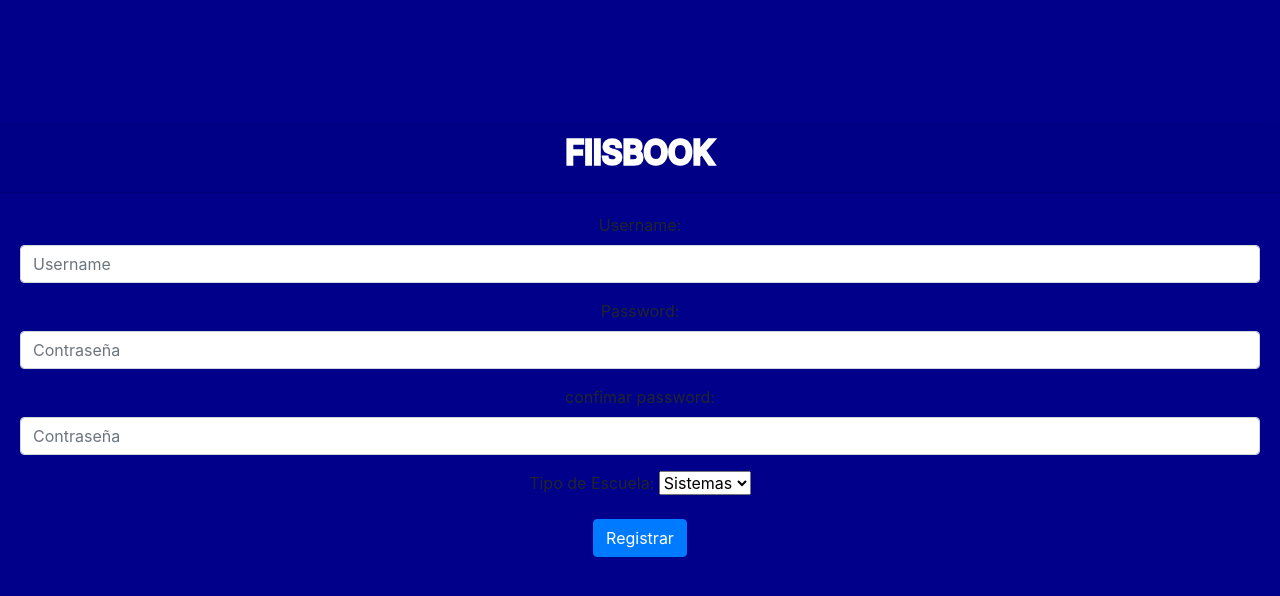
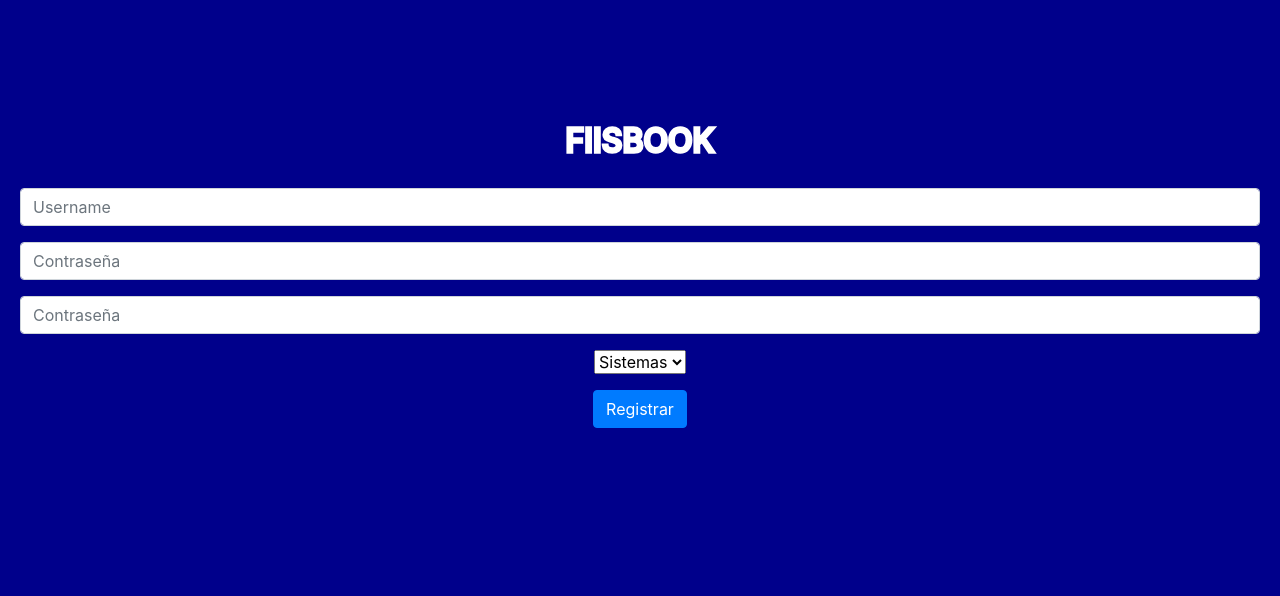
Before and after one commit to Chaoslecion123/project_malca, a Django app: page /register/ in a window 1280 px wide. Shown: the part 56-652 px from the top of the page. Run offline with Django 3.2, Linux system fonts and the light colour scheme; parts of the project's set-up code (start-up, migrations or seed data) failed here and were passed over; some libraries are stand-ins or nearby versions.

Commit message:
modificaciones en el front

```diff
--- a/fiisbook/templates/users/register.html
+++ b/fiisbook/templates/users/register.html
@@ -2,25 +2,28 @@
 
 {% block content %}
 <div class="text-center"  style="margin-top:122px ; border: none !important;">
-    <!-- <div class="text-white bg-dark" style="height: 70px;">
-            <img class="mb-1 mt-1" style="max-width: 55%; padding: 5px;"src="./imagen/logo-fiis.png" alt="">
-    </div> -->
-    <div class="card-header ">
+    <div class=" ">
         <h2 style="color:white;-webkit-text-stroke-width: thick;">FIISBOOK</h2>
     </div>
     <div class="card-body">
 
         <form action="" method="post">{% csrf_token %}
-            {% for field in form  %}
+
                 <div class="form-group">
-                    {{field.label_tag}}
-                    {{field}}
+
+                   <div class="mb-3">{{ form.username }}</div>
+                   <div class="mb-3">{{ form.password }}</div>
+                   <div class="mb-3">{{ form.password2 }}</div>
+
+                   <div class="mb-3">{{ form.schools_type }}</div>
+
+                    <!-- {{field}} -->
 
                     {% if field.errors  %}
                         {{field.errors}}
                     {% endif %}
                 </div>
-            {% endfor %}
+
             <button class="btn btn-primary">Registrar</button>
         </form>
     </div>
```
Also changed, not shown: fiisbook/templates/users/login.html (+6 -3 lines).
